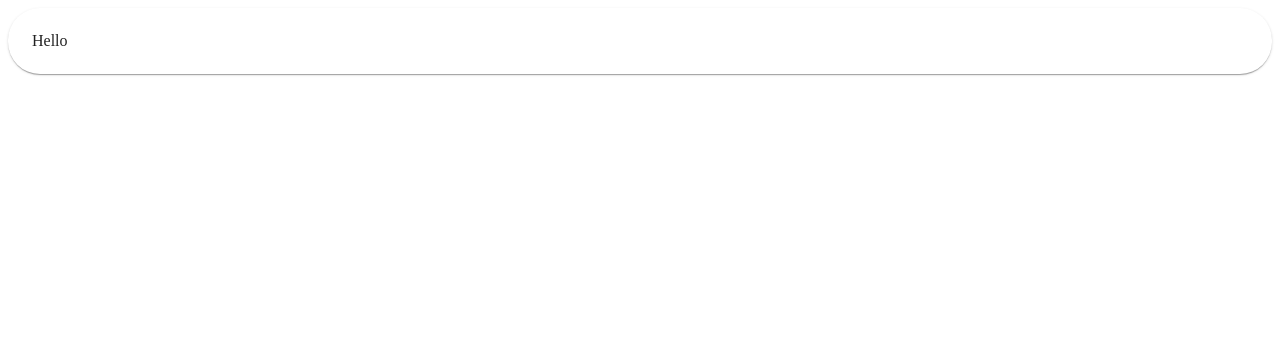
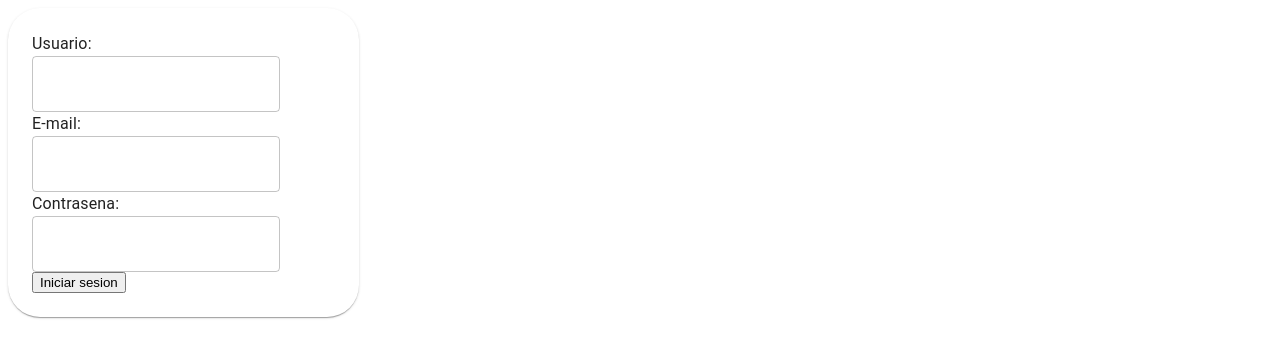
Before and after one commit to iGomezP/ProyectoGOAT, a React (Vite) app in the folder frontaxenacademy/: page / in a window 1280 px wide. Shown: the top 358 px of the page. Built offline with nearby package versions, Linux system fonts and the light colour scheme.

Commit message:
Cambios en servicios

```diff
--- /dev/null
+++ b/frontaxenacademy/models/loginModel.ts
@@ -0,0 +1,5 @@
+export interface loginModel {
+    "nickname": string,
+    "email": string,
+    "password": string
+  }
--- a/frontaxenacademy/package.json
+++ b/frontaxenacademy/package.json
@@ -13,9 +13,12 @@
     "@emotion/react": "^11.11.4",
     "@emotion/styled": "^11.11.0",
     "@mui/material": "^5.15.12",
+    "axios": "^1.6.7",
     "env-cmd": "^10.1.0",
+    "formik": "^2.4.5",
     "react": "^18.2.0",
-    "react-dom": "^18.2.0"
+    "react-dom": "^18.2.0",
+    "yup": "^1.3.3"
   },
   "devDependencies": {
     "@types/react": "^18.2.56",
--- /dev/null
+++ b/frontaxenacademy/services/user.service.ts
@@ -0,0 +1,6 @@
+import axios from 'axios';
+import { loginModel } from "../models/loginModel";
+
+const login = (request: loginModel) => {
+    //axios.post
+};
--- a/frontaxenacademy/src/components/Login.tsx
+++ b/frontaxenacademy/src/components/Login.tsx
@@ -1,22 +1,49 @@
-import { Paper } from "@mui/material"
+import { Button } from "@mui/base";
+import { Paper, TextField, Typography } from "@mui/material"
+import  * as Yup from 'yup';
+import { useFormik } from 'formik';
+import {loginModel} from '../../models/loginModel';
+const Index = () => {
+    const initialValues: loginModel = {
+        "nickname": '',
+        "email": '',
+        "password": ''
+      };
+    const onSubmit = (data: loginModel) =>{
+        if(data){
+            // do something
 
-const Index = () => {
+        }
+    };
+    const { handleSubmit, handleChange, errors, values } =
+    useFormik({
+        initialValues,
+        validationSchema: Yup.object({
 
-
-
+        }),
+        onSubmit
+    });
     return (
         <>
             <Paper
                 sx={{
                     p: "24px",
                     borderRadius: 8,
-                    marginBottom: "24px",
+                    maxWidth:'24%'
                 }}
-            >
-                Hello
+            >   <Typography>Usuario:</Typography>
+                <TextField id="outlined-basic"  variant="outlined" />
+                <Typography>E-mail:</Typography>
+                <TextField id="outlined-basic"  variant="outlined" />
+                <Typography>Contrasena:</Typography>
+                <TextField id="outlined-basic"  variant="outlined" />
+                <Button>
+                    Iniciar sesion
+                </Button>
             </Paper>
+
         </>
-    )
+    );
 }
 
 export default Index;
```
Also changed, not shown: 1 other file (tests, documents, lock files or other folders).
